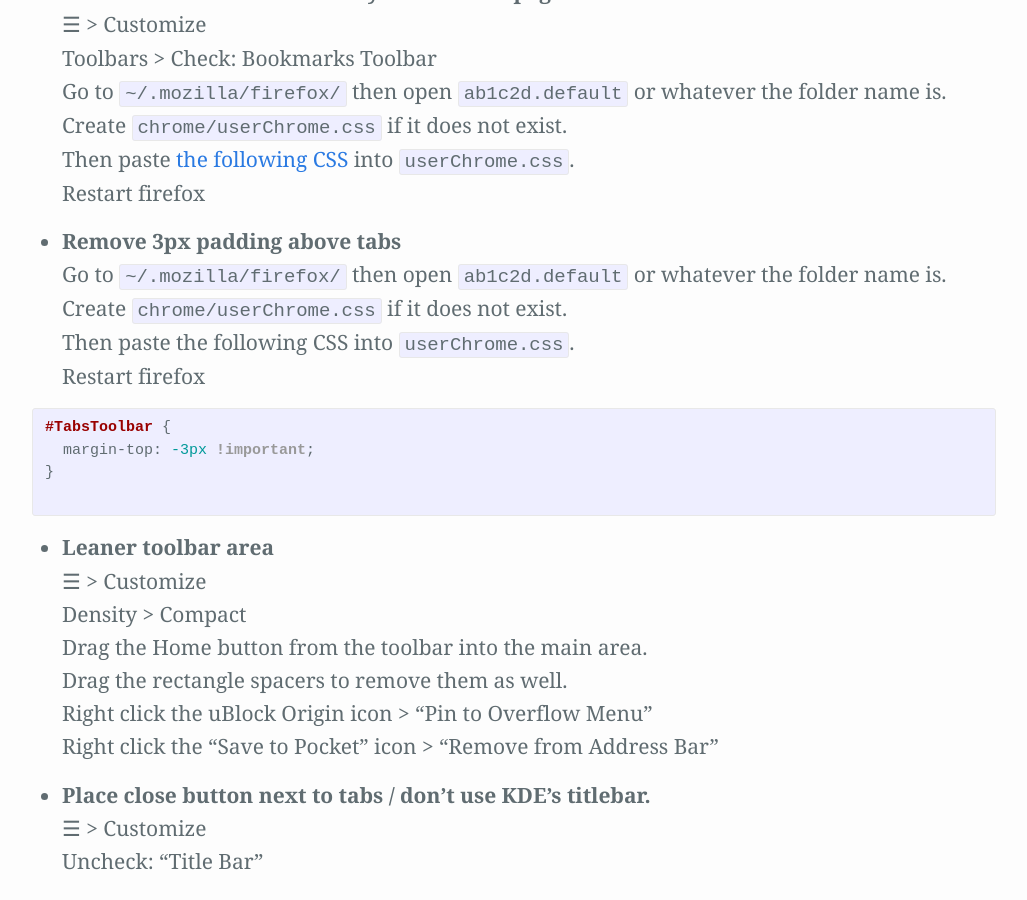
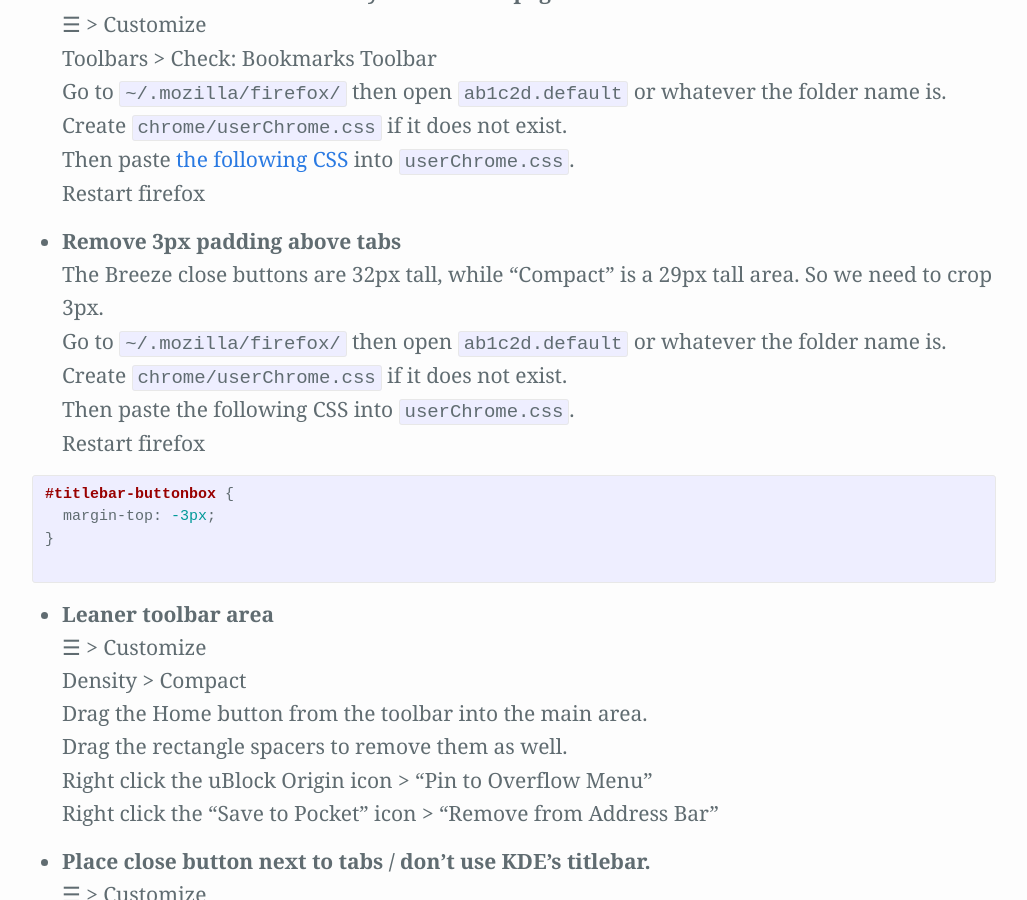
Before and after one commit to Zren/zren.github.io, a Jekyll site: the page built from kde.md, in a window 1280 px wide and 900 px high, scrolled down 11132 px. Shown: the whole window, without its empty margins (126-1153 px from the left). Built offline with Jekyll 4.4.1, drawn with Linux system fonts in a browser that asks for light colours.

Commit message:
The proper solution to the 3px firefox padding.

```diff
--- a/kde.md
+++ b/kde.md
@@ -443,13 +443,14 @@
 
 {% assign i = i | plus: 1 %}
 * {:#cfg-{{ i }}} Remove 3px padding above tabs
+  The Breeze close buttons are 32px tall, while "Compact" is a 29px tall area. So we need to crop 3px.
   Go to `~/.mozilla/firefox/` then open `ab1c2d.default` or whatever the folder name is.
   Create `chrome/userChrome.css` if it does not exist.
   Then paste the following CSS into `userChrome.css`.
   Restart firefox
   {% highlight css %}
-#TabsToolbar {
-  margin-top: -3px !important;
+#titlebar-buttonbox {
+  margin-top: -3px;
 }
   {% endhighlight %}
 
```
